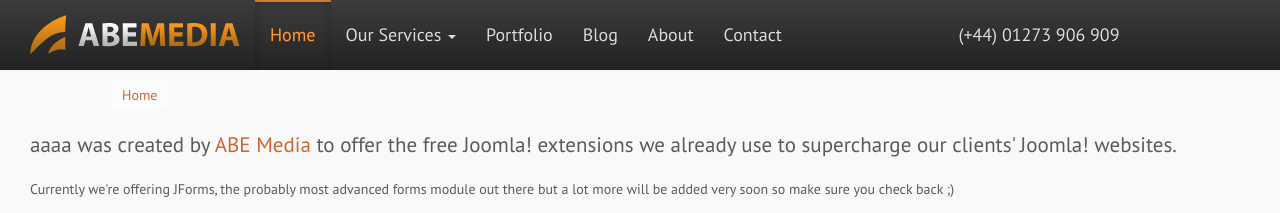
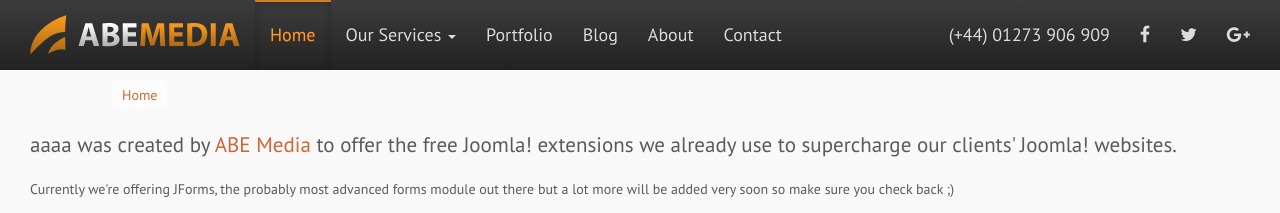
Before and after one commit to abemedia/abemedia.github.io, a Jekyll site: the page built from index.html, in a window 1280 px wide. Shown: the top 213 px of the page. Built offline with Jekyll 4.4.1, drawn with Linux system fonts in a browser that asks for light colours; nearby versions of some CDN libraries.

Commit message:
Update nav-main.html

```diff
--- a/_includes/nav-main.html
+++ b/_includes/nav-main.html
@@ -22,11 +22,13 @@
         <li{% if page.slug == "about-us" %} class="active"{% endif %}> <a href="{{ site.url }}/about-us.html">About</a></li>
         <li{% if page.slug == "contact-us" %} class="active"{% endif %}> <a href="{{ site.url }}/contact-us.html">Contact</a></li>
       </ul>
-      <ul class="nav navbar-nav navbar-right">
+      <ul class="nav navbar-nav navbar-right visible-lg">
+        <li><a href="https://facebook.com/abemedia"><i class="fa fa-facebook"></i></a></li>
+        <li><a href="https://twitter.com/abemedia"><i class="fa fa-twitter"></i></a></li>
+        <li><a href="https://google.com/+abemedia"><i class="fa fa-google-plus"></i></a></li>
+      </ul>
+      <ul class="nav navbar-nav navbar-right hidden-sm">
         <li><a href="tel:+441273906909">(+44) 01273 906 909</a></li>
-        <li><a href="https://facebook.com/abemedia"><i class="fa-facebook"></i></a></li>
-        <li><a href="https://twitter.com/abemedia"><i class="fa-twitter"></i></a></li>
-        <li><a href="https://google.com/+abemedia"><i class="fa-google-plus"></i></a></li>
       </ul>
     </nav>
   </div>
```
